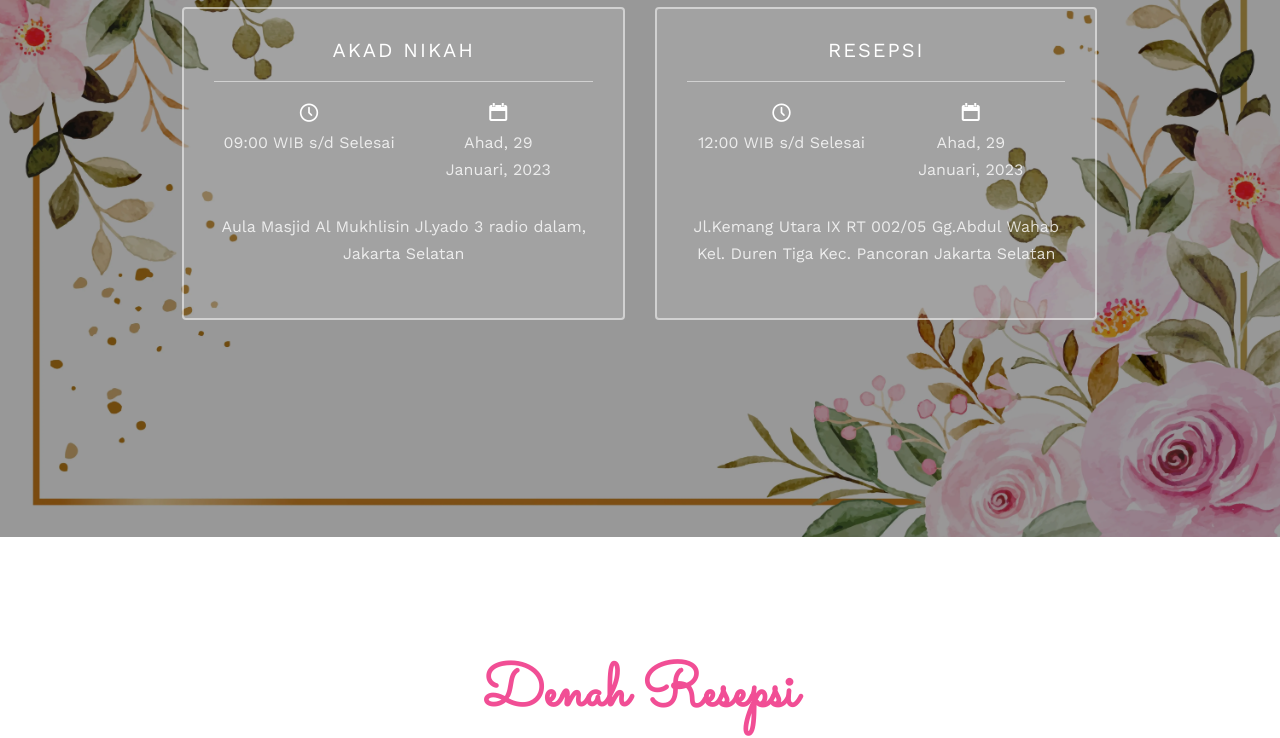
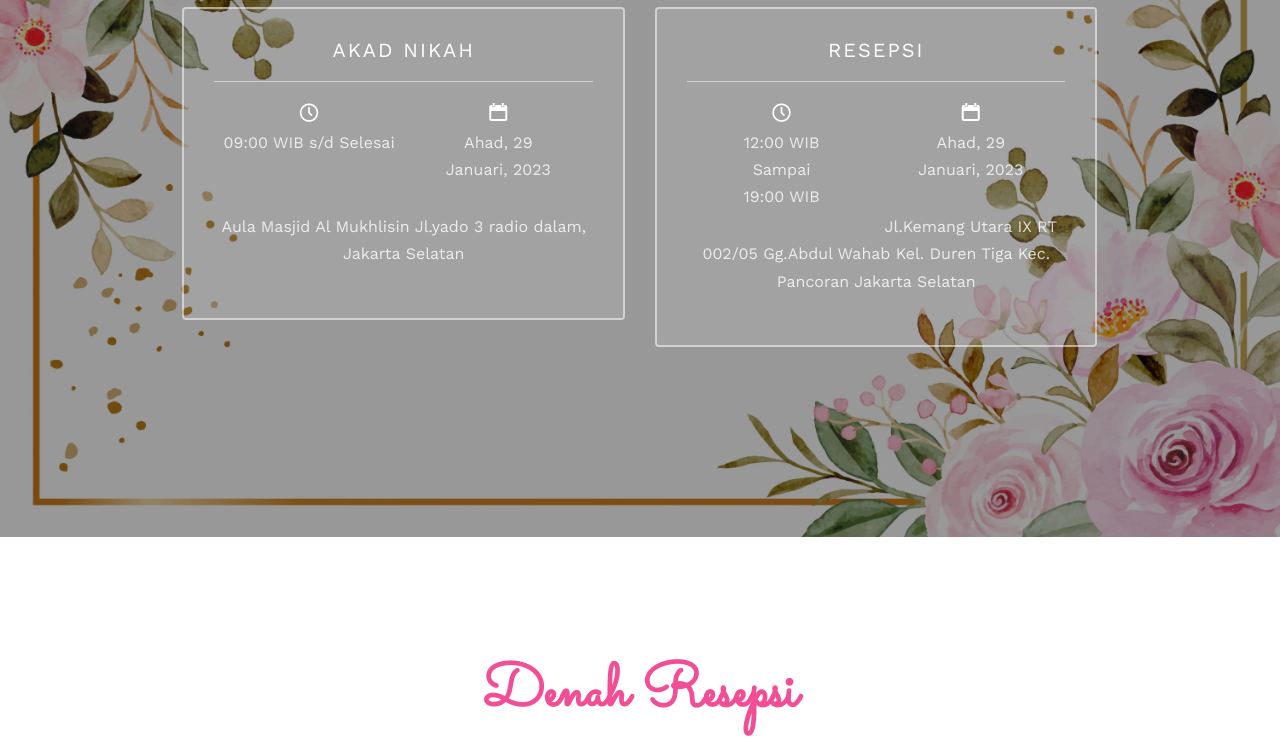
Before and after one commit to rifai-linda/undangan, a plain HTML site: page index.html in a window 1280 px wide. Shown: the part 1860-2598 px from the top of the page. Drawn offline with nearby package versions, Linux system fonts and the light colour scheme; grey boxes are pictures that could not be loaded; files whose address does not match are found by name.

Commit message:
Update index.html
Signed-off-by: Ariel Dwi Arianto <116240468+rifai-linda@users.noreply.github.com>

```diff
--- a/index.html
+++ b/index.html
@@ -166,7 +166,9 @@ window.onload = function() {
 									<h3>RESEPSI</h3>
 									<div class="event-col">
 										<i class="icon-clock"></i>
-										<span>12:00 WIB s/d Selesai</span>
+										<span>12:00 WIB</span>
+<span>Sampai</span>
+<span>19:00 WIB</span>
 									</div>
 									<div class="event-col">
 										<i class="icon-calendar"></i>
```
